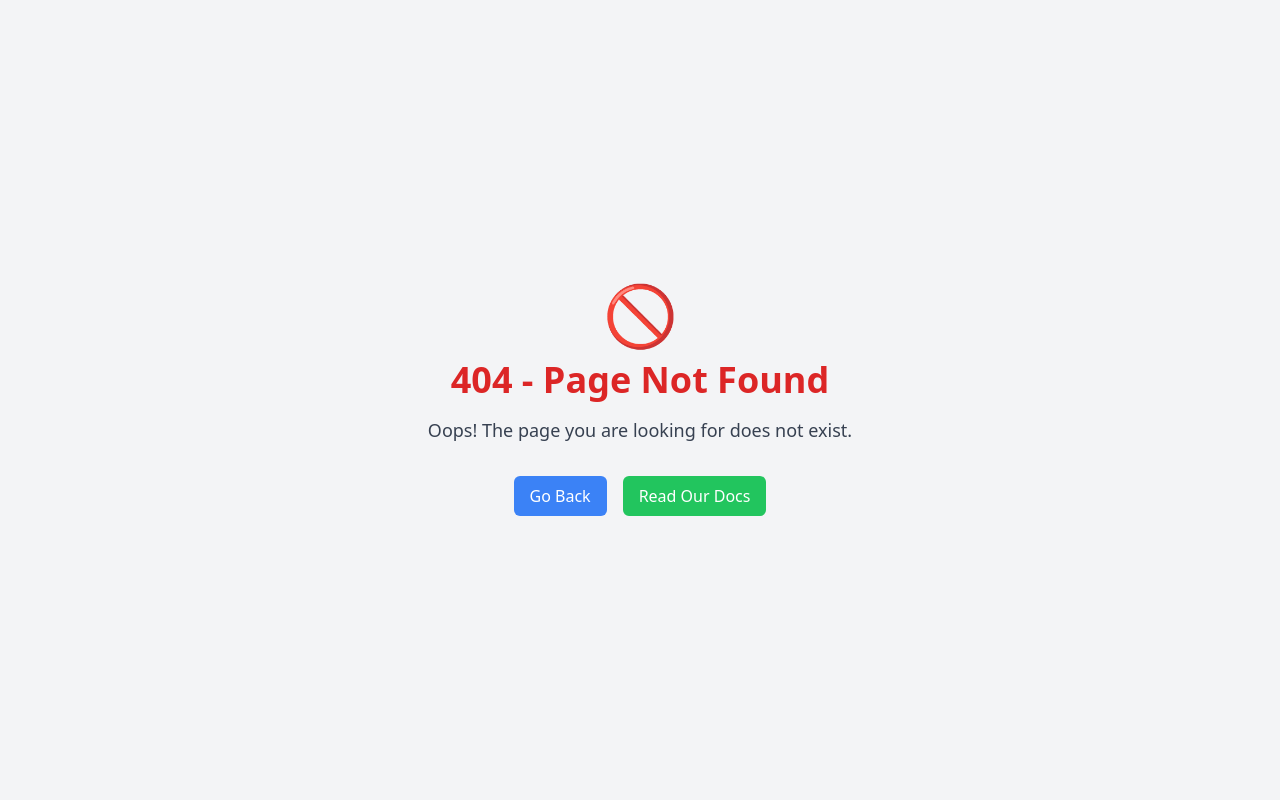
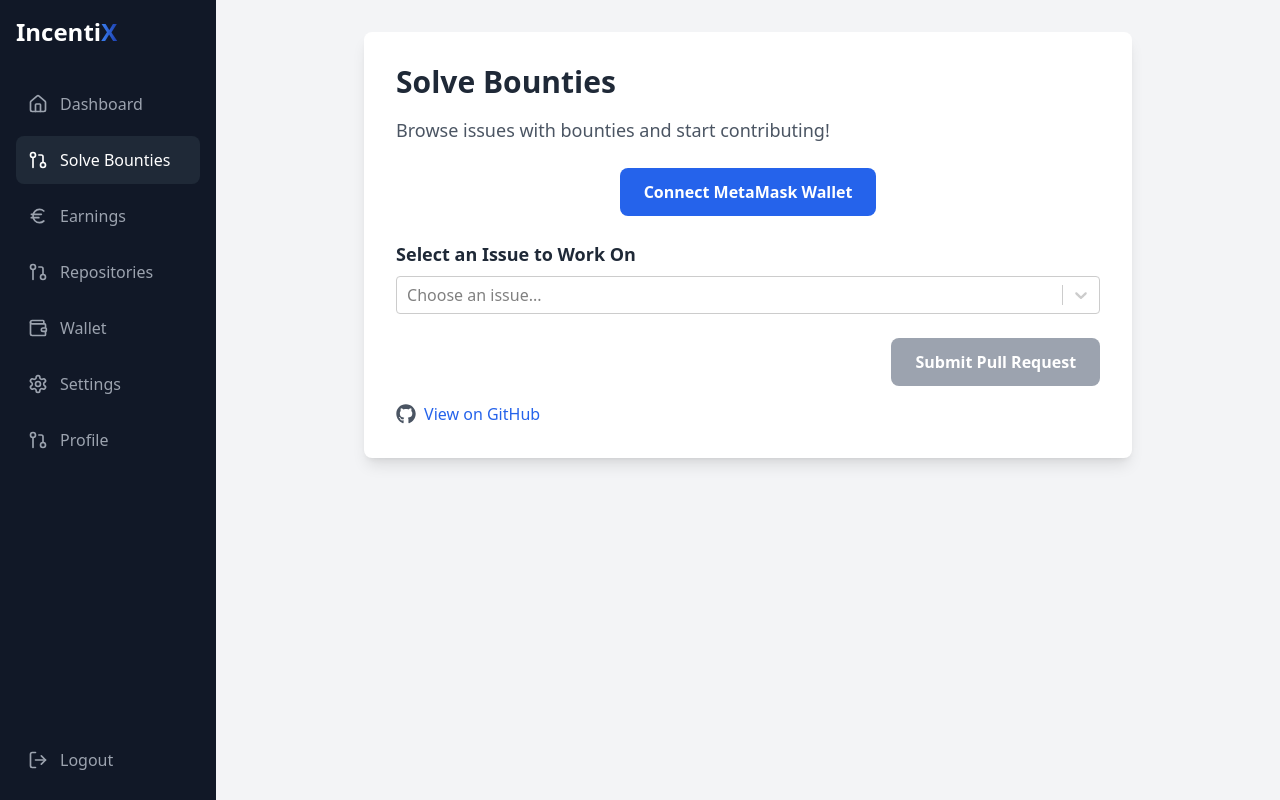
Before and after one commit to SOGeKING-NUL/IncentiX, a React (Vite) app: page /contributor/bounties in a window 1280 px wide. Before the commit this address had no page. Built offline with nearby package versions, Linux system fonts and the light colour scheme.

Commit message:
repos fetched and issues

```diff
--- a/src/App.jsx
+++ b/src/App.jsx
@@ -18,6 +18,8 @@ import ContributorProfile from './pages/Profile/ContributorProfile.jsx';
 import MaintainerProfile from './pages/Profile/Maintainerprofile.jsx';
 import CreateBounty from './components/Maintainer/CreateBounty.jsx';
 import Docs from './components/Docs.jsx';
+import SolveBounties from './components/Contributor/SolveBounties.jsx';
+import Repocalling from './components/Contributor/RepoCalling.jsx';
 
 const App = () => {
   const {isAuthenticated} = useAuth0();
@@ -44,6 +46,8 @@ const App = () => {
             <Route path="/contributor/profile" element={<ContributorProfile />} />
             <Route path="/maintainer/profile" element={<MaintainerProfile />} />
             <Route path="/maintainer/bounties" element={<CreateBounty />} />
+            <Route path="/contributor/bounties" element={<SolveBounties />} />
+            <Route path="/contributor/repos" element={<Repocalling />} />
             <Route path="/docs" element={<Docs />} />
 
 
--- /dev/null
+++ b/src/components/Contributor/RepoCalling.jsx
@@ -0,0 +1,93 @@
+// src/Repocalling.jsx
+
+import React, { useState, useEffect } from 'react';
+import axios from 'axios';
+import { Sidebar } from '../shared/Sidebar';
+
+const Repocalling = () => {
+    const [repos, setRepos] = useState([]);
+    const [loading, setLoading] = useState(false);
+
+    useEffect(() => {
+        // Fetch repos under the "incentix" topic from GitHub
+        const fetchRepos = async () => {
+            setLoading(true);
+            try {
+                const res = await axios.get('https://api.github.com/search/repositories?q=topic:incentix');
+                setRepos(res.data.items);
+            } catch (error) {
+                console.error('Error fetching repos:', error);
+            } finally {
+                setLoading(false);
+            }
+        };
+        fetchRepos();
+    }, []);
+
+    return (
+        <div className="flex min-h-screen">
+            {/* Sidebar */}
+            <div className="w-1/4 text-white">
+                <Sidebar type="contributor" />
+            </div>
+
+            {/* Main Content */}
+            <div className="flex-1 p-6">
+                {/* Page Heading */}
+                <h1 className="text-5xl font-bold text-center text-blue-600 mb-4">
+                    Incentix Repositories
+                </h1>
+                <p className="text-center text-lg text-gray-600 mb-6">
+                    Here you will find all repos tagged with "incentix". You can choose the repo you want to contribute to!
+                </p>
+
+                {/* Repository List */}
+                <div className="space-y-4">
+                    {loading ? (
+                        <div className="text-center text-lg text-blue-500">Loading repositories...</div>
+                    ) : (
+                        repos.map((repo) => (
+                            <div
+                                key={repo.id}
+                                className="bg-white border-2 border-blue-500 rounded-lg shadow-lg p-6 flex items-start space-x-4 hover:shadow-2xl transition-shadow"
+                            >
+                                {/* Repo Owner Profile */}
+                                <img
+                                    src={repo.owner.avatar_url}
+                                    alt={`${repo.owner.login}'s avatar`}
+                                    className="w-12 h-12 rounded-full border-2 border-blue-500"
+                                />
+                                <div className="flex-1">
+                                    <h2 className="text-2xl font-semibold text-blue-600">{repo.name}</h2>
+                                    <p className="text-sm text-gray-600 mt-2">{repo.description || 'No description available'}</p>
+                                    <div className="mt-4 flex space-x-4">
+                                        {/* View Repo Button */}
+                                        <a
+                                            href={repo.html_url}
+                                            target="_blank"
+                                            rel="noopener noreferrer"
+                                            className="text-blue-500 hover:underline"
+                                        >
+                                            View Repo
+                                        </a>
+                                        {/* View Issues Button */}
+                                        <a
+                                            href={`https://github.com/${repo.owner.login}/${repo.name}/issues?q=is%3Aissue+label%3Aincentix`}
+                                            target="_blank"
+                                            rel="noopener noreferrer"
+                                            className="text-blue-500 hover:underline"
+                                        >
+                                            View Issues
+                                        </a>
+                                    </div>
+                                </div>
+                            </div>
+                        ))
+                    )}
+                </div>
+            </div>
+        </div>
+    );
+};
+
+export default Repocalling;
--- /dev/null
+++ b/src/components/Contributor/SolveBounties.jsx
@@ -0,0 +1,123 @@
+import React, { useState, useEffect } from 'react';
+import Select from 'react-select';
+import { FaGithub } from 'react-icons/fa';
+
+import { Sidebar } from '../shared/Sidebar';
+
+const SolveBounties = () => {
+  // State variables for MetaMask connection, issues, etc.
+  const [issues, setIssues] = useState([]);
+  const [selectedIssue, setSelectedIssue] = useState(null);
+  const [walletAddress, setWalletAddress] = useState('');
+  const [isConnected, setIsConnected] = useState(false);
+
+  // Sample issues data for demo purposes
+  const sampleIssues = [
+    { id: 1, title: 'Fix authentication bug', repo: 'user/repo1', bounty: '50 USDC' },
+    { id: 2, title: 'Improve API performance', repo: 'user/repo2', bounty: '100 USDC' },
+    { id: 3, title: 'UI Enhancements', repo: 'user/repo3', bounty: '75 USDC' },
+  ];
+
+  function WalletRedirect() {
+    const navigate = useNavigate();
+
+    useEffect(() => {
+        // If wallet is ready, redirect
+        navigate('/wallet-connection');
+    }, []);
+
+    return <LoadingScreen />;
+}
+
+  // Load issues data (for now, use sample data)
+  useEffect(() => {
+    setIssues(sampleIssues);
+  }, []);
+
+  // Handler for submitting a pull request (mock implementation)
+  const handleSubmitPR = () => {
+    alert('Pull request submitted successfully! Awaiting maintainer approval.');
+  };
+
+  return (
+    <div className="flex h-screen">
+      {/* Sidebar Component */}
+      <Sidebar type="contributor" />
+
+      <div className="flex flex-col items-center text-white w-full p-8">
+        <div className="bg-white rounded-lg shadow-lg w-full max-w-3xl p-8">
+          <h1 className="text-3xl font-bold text-gray-800 mb-4">Solve Bounties</h1>
+          <p className="text-lg text-gray-600 mb-6">Browse issues with bounties and start contributing!</p>
+
+          {/* Wallet Connection */}
+          <div className="mb-6 flex flex-col items-center">
+            <button
+              onClick={WalletRedirect}
+              className={`py-3 px-6 ${isConnected ? 'bg-green-500' : 'bg-blue-600'} text-white font-semibold rounded-lg hover:bg-blue-700 transition`}
+            >
+              {isConnected ? `Wallet Connected: ${walletAddress.slice(0, 6)}...` : 'Connect MetaMask Wallet'}
+            </button>
+          </div>
+
+          {/* Issues Dropdown */}
+          <div className="mb-6 w-full">
+            <label htmlFor="issues" className="block text-lg font-semibold text-gray-800 mb-2">
+              Select an Issue to Work On
+            </label>
+            <Select
+              id="issues"
+              options={issues.map(issue => ({ value: issue.id, label: `${issue.title} - ${issue.bounty}` }))}
+              value={selectedIssue ? { value: selectedIssue.id, label: `${selectedIssue.title} - ${selectedIssue.bounty}` } : null}
+              onChange={(option) => setSelectedIssue(issues.find(issue => issue.id === option.value))}
+              className="w-full"
+              placeholder="Choose an issue..."
+            />
+          </div>
+
+          {/* Issue Details */}
+          {selectedIssue && (
+            <div className="mb-6 bg-gray-50 p-4 rounded-lg shadow">
+              <h3 className="text-lg font-semibold text-gray-800">Issue Details</h3>
+              <p className="text-gray-600 mt-2"><strong>Repository:</strong> {selectedIssue.repo}</p>
+              <p className="text-gray-600"><strong>Bounty:</strong> {selectedIssue.bounty}</p>
+            </div>
+          )}
+
+          {/* Submit PR Button */}
+          <div className="flex justify-end mt-6">
+            <button
+              onClick={handleSubmitPR}
+              disabled={!selectedIssue}
+              className={`py-3 px-6 ${selectedIssue ? 'bg-blue-600 hover:bg-blue-700' : 'bg-gray-400 cursor-not-allowed'} text-white font-semibold rounded-lg transition`}
+            >
+              Submit Pull Request
+            </button>
+          </div>
+
+          {/* GitHub and Bounty Display */}
+          <div className="mt-4 flex items-center space-x-2">
+            <FaGithub className="text-xl text-gray-600" />
+            <a
+              href={`https://github.com/${selectedIssue?.repo || ''}/issues/${selectedIssue?.id || ''}`}
+              target="_blank"
+              rel="noopener noreferrer"
+              className="text-blue-600"
+            >
+              View on GitHub
+            </a>
+          </div>
+
+          {selectedIssue && (
+            <div className="mt-2 flex items-center space-x-2">
+              <span className="text-sm font-semibold text-green-600 bg-green-100 px-3 py-1 rounded-full">
+                Bounty: {selectedIssue.bounty}
+              </span>
+            </div>
+          )}
+        </div>
+      </div>
+    </div>
+  );
+};
+
+export default SolveBounties;
--- a/src/components/shared/Sidebar.jsx
+++ b/src/components/shared/Sidebar.jsx
@@ -30,6 +30,7 @@ export const Sidebar = ({ type }) => {
     { to: '/contributor', icon: Home, label: 'Dashboard' },
     { to: '/contributor/bounties', icon: GitPullRequest, label: 'Solve Bounties' },
     { to: '/contributor/earnings', icon: EuroIcon, label: 'Earnings' },
+    { to: '/contributor/repos', icon: GitPullRequest, label: 'Repositories' },
     { to: '/contributor/wallet', icon: Wallet, label: 'Wallet' },
     { to: '/contributor/settings', icon: Settings, label: 'Settings' },
     { to: '/contributor/profile', icon: GitPullRequest, label: 'Profile' },
@@ -40,7 +41,8 @@ export const Sidebar = ({ type }) => {
   return (
     <div className="h-screen w-64 bg-gray-900 text-white p-4 flex flex-col">
       <div className="mb-8">
-        <h1 className="text-2xl font-bold">IncentiX</h1>
+        <h1 className="text-2xl font-bold">Incenti<span className="text-transparent bg-clip-text bg-gradient-to-r from-blue-500 to-blue-800">X</span></h1>
+
       </div>
 
       <nav className="flex-1">
```
